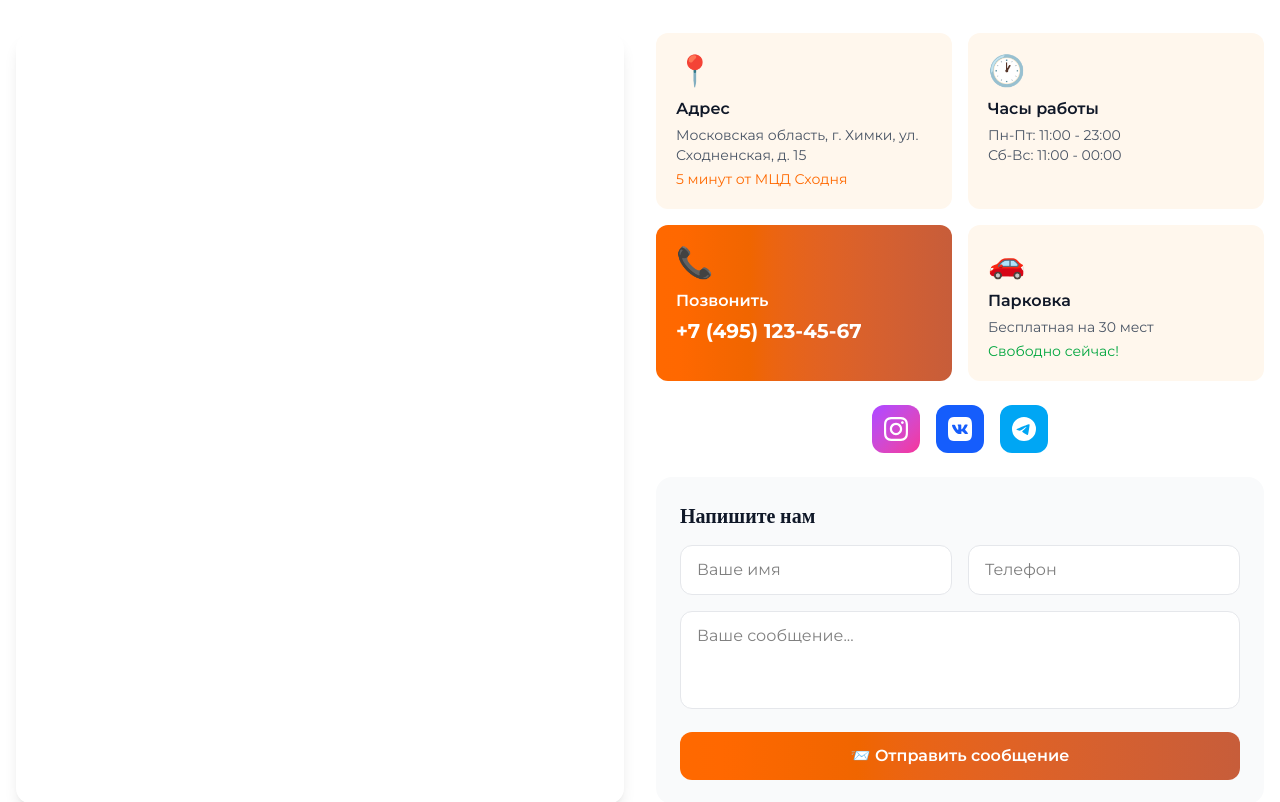
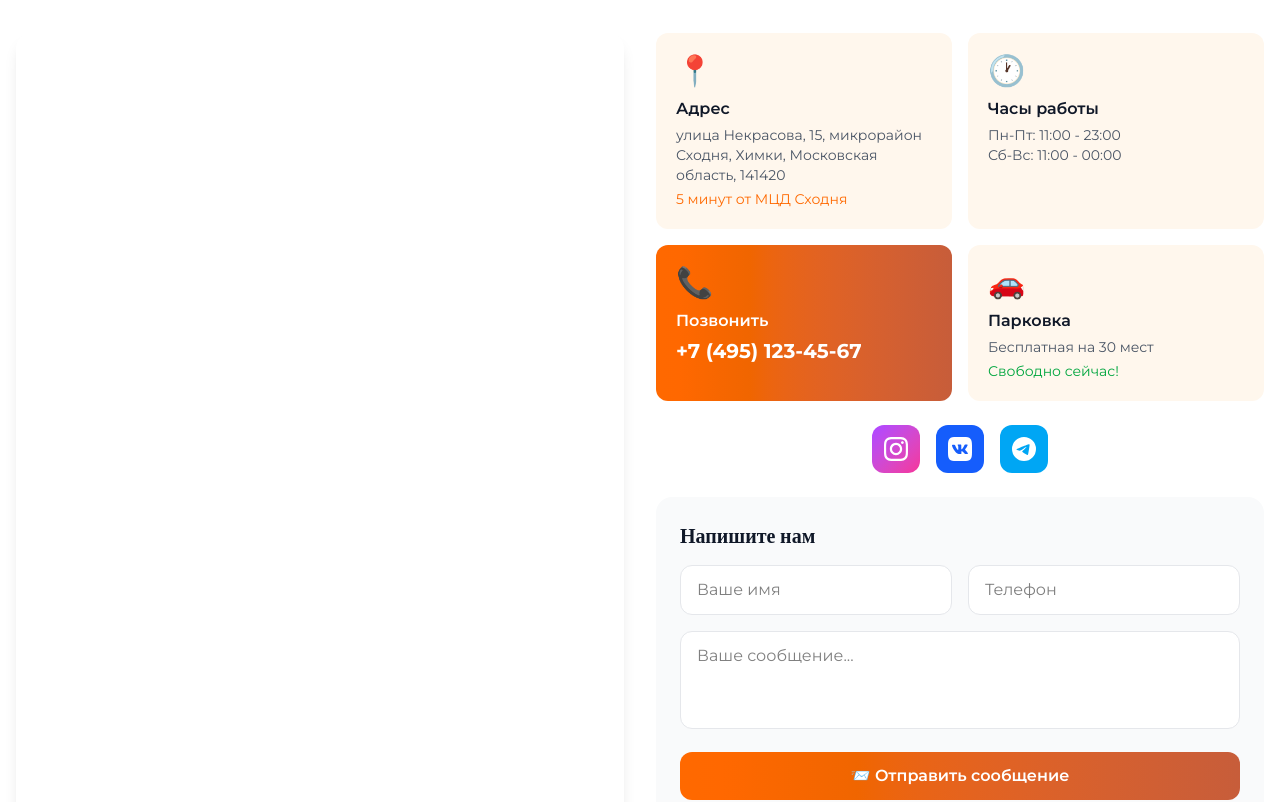
Before and after one commit to shainyguy/solperets, a React (Vite) app: page / in a window 1280 px wide. Shown: the part 7560-8362 px from the top of the page. Built offline with nearby package versions, Linux system fonts and the light colour scheme.

Commit message:
Update menuData.ts

```diff
--- a/src/data/menuData.ts
+++ b/src/data/menuData.ts
@@ -6,8 +6,8 @@ import { MenuItem, Review, Stats, DailyPromo, BanquetPackage, BanquetExtra, Loya
 
 // Telegram бот для уведомлений о заказах
 export const TELEGRAM_CONFIG = {
-  BOT_TOKEN: 'YOUR_BOT_TOKEN_HERE', // Получите у @BotFather
-  CHAT_ID: 'YOUR_CHAT_ID_HERE', // Узнайте через @userinfobot
+  BOT_TOKEN: '5191951105:AAESbK_-oU4DNWn195_w9uYy6Y_XUSmQiaI', // Получите у @BotFather
+  CHAT_ID: '574947799', // Узнайте через @userinfobot
 };
 
 // ЮKassa конфигурация
@@ -50,7 +50,7 @@ export const isAlcoholItem = (item: MenuItem): boolean => {
 export const CONTACT_INFO = {
   phone: '+7 (495) 123-45-67',
   phoneLink: 'tel:+74951234567',
-  address: 'Московская область, г. Химки, ул. Сходненская, д. 15',
+  address: 'улица Некрасова, 15, микрорайон Сходня, Химки, Московская область, 141420',
   workHours: {
     weekdays: '11:00 - 23:00',
     weekends: '11:00 - 00:00',
```
